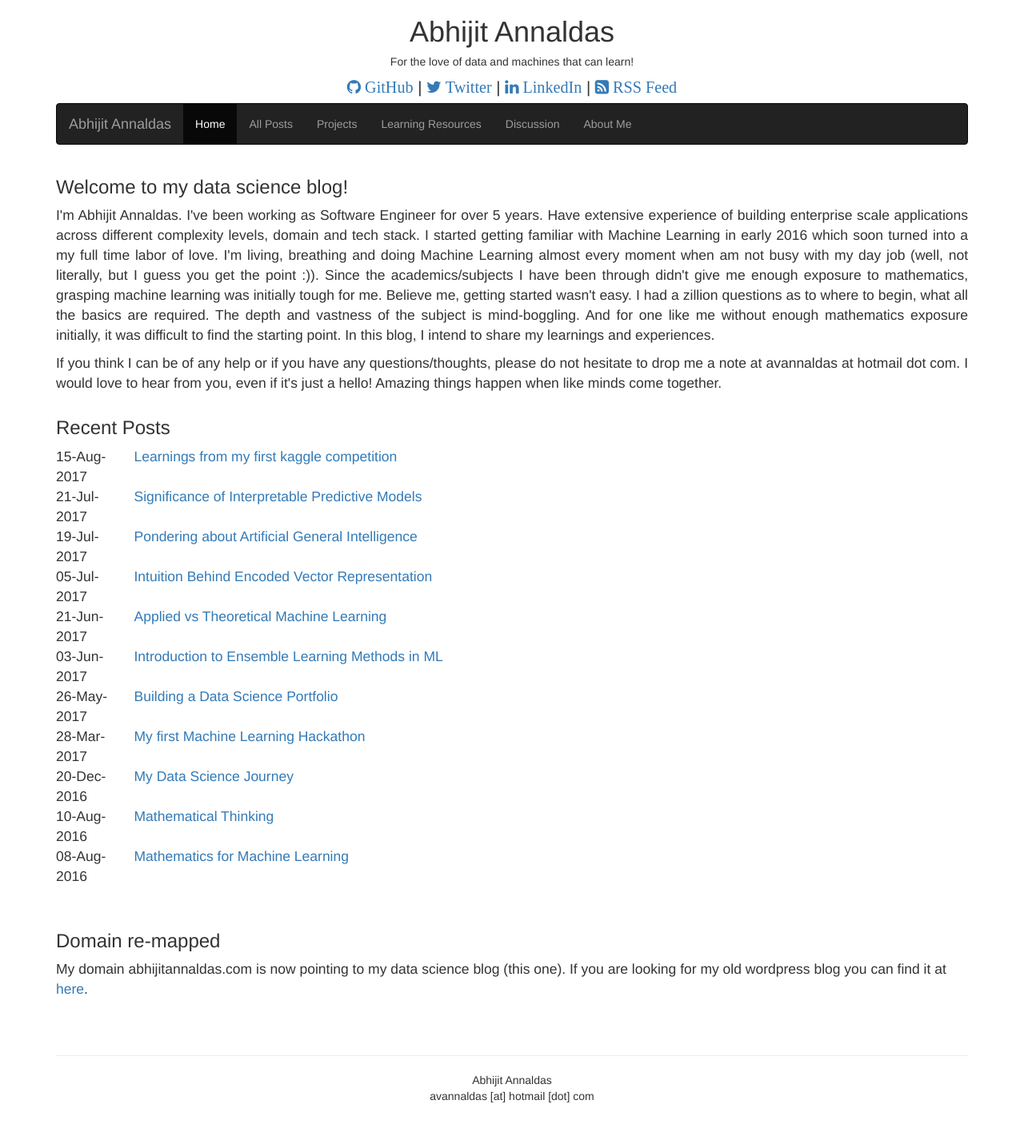
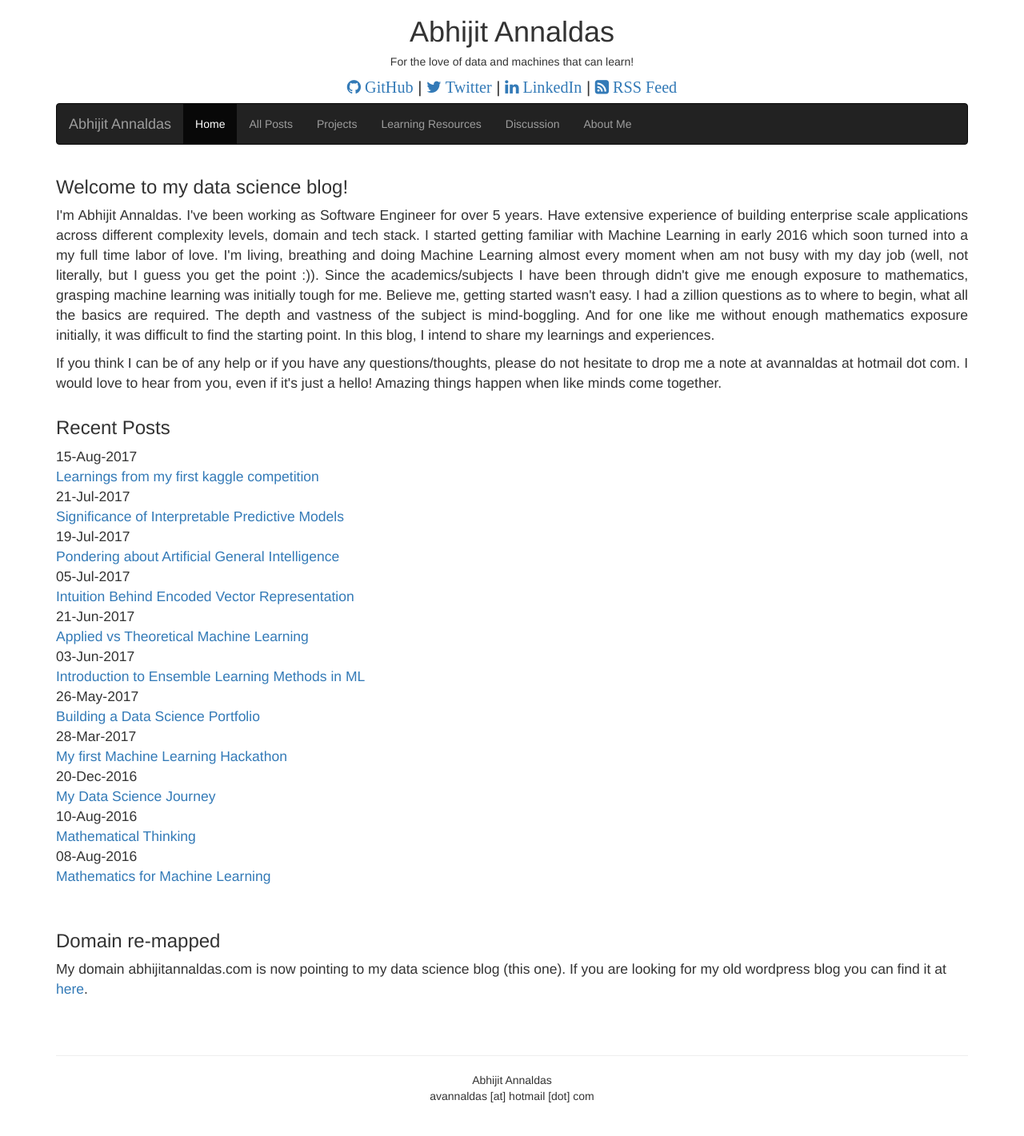
Before and after one commit to devm1023/ML_project, a Jekyll site: the page built from index.html, in a window 1280 px wide. Shown: the whole page at 80% size. Built offline with Jekyll 4.4.1, drawn with Linux system fonts in a browser that asks for light colours; nearby versions of some CDN libraries.

Commit message:
Update index.html

```diff
--- a/index.html
+++ b/index.html
@@ -15,7 +15,7 @@
 		<p>
 			{% for post in site.posts %}
 			<div class="row" style="text-align:justify">
-				<div class="col-sm-1" style="text-align:justify;">
+				<div class="col-sm-2" style="text-align:justify;">
 					{{ post.date | date: "%d-%b-%Y" }}
 				</div>
 				<div class="col-sm-11" style="text-align:justify;">
```
